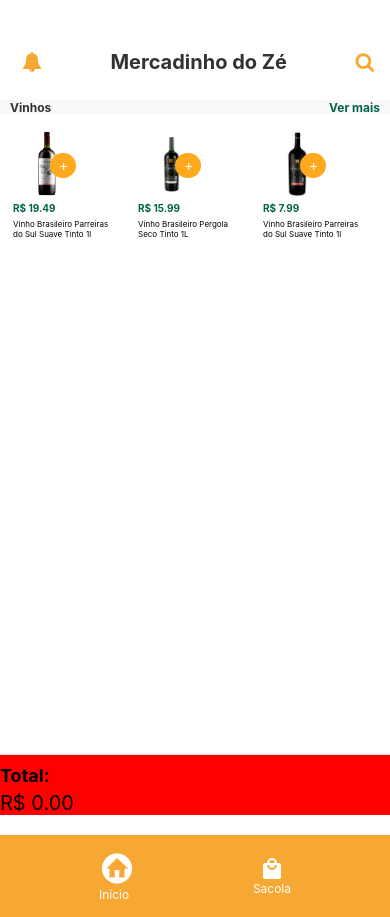
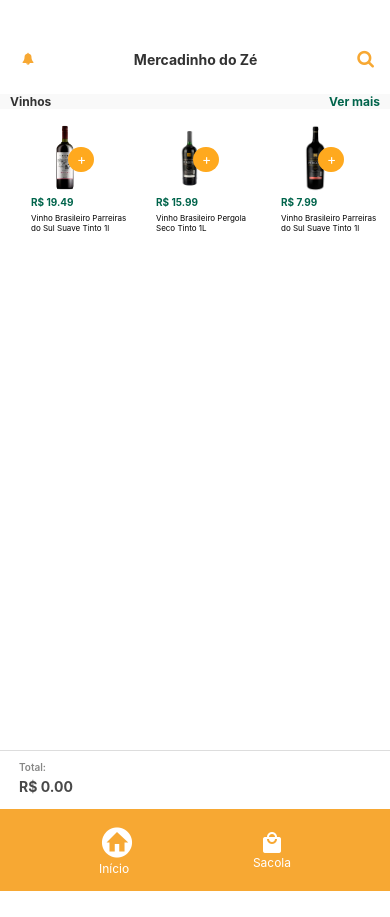
Before and after one commit to RodrigoGottschall/appMz-, a React Native app in the folder mercadinho-do-ze/: screen /Home in a window 390 px wide. After the commit the page ends 891 px from the top, so only its background shows below. Built offline with nearby package versions, Linux system fonts and the light colour scheme.

Commit message:
total price font and size

```diff
--- a/mercadinho-do-ze/components/HeaderHome/Header.tsx
+++ b/mercadinho-do-ze/components/HeaderHome/Header.tsx
@@ -7,9 +7,9 @@ const HeaderHome: React.FC = () => {
   return (
     <>
       <View style={styles.containerOuter}>
-        <Icon name="bell" size={20} color="#F7A833" />
+        <Icon name="bell" size={12} color="#F7A833" />
         <Text style={styles.title}>Mercadinho do Zé</Text>
-        <Icon name="search" size={20} color="#F7A833" />
+        <Icon name="search" size={18} color="#F7A833" />
       </View>
       <WineTextContainer />
     </>
@@ -26,7 +26,7 @@ const styles = StyleSheet.create({
     paddingRight: 16,
   },
   title: {
-    fontSize: 20,
+    fontSize: 14,
     fontWeight: "bold",
     textAlign: "center",
     color: "#323232",
--- a/mercadinho-do-ze/components/HomeBody.tsx
+++ b/mercadinho-do-ze/components/HomeBody.tsx
@@ -79,21 +79,26 @@ const styles = StyleSheet.create({
   },
   flatListContent: {
     paddingBottom: 50,
+    paddingLeft: 18,
     justifyContent: "space-between",
   },
   calculationContainer: {
     paddingTop: 10,
+    paddingLeft: 19,
+    paddingBottom: 14,
     borderTopWidth: 1,
     borderTopColor: "#ddd",
-    backgroundColor: "red",
   },
   totalLabel: {
-    fontSize: 18,
-    fontWeight: "bold",
+    fontSize: 10,
+    fontWeight: "600",
     marginBottom: 5,
+    color: "#878786",
   },
   totalPrice: {
-    fontSize: 20,
+    fontSize: 14,
+    fontWeight: "700",
+    color: "#494949",
   },
   wineCard: {
     flex: 1,
--- a/mercadinho-do-ze/screens/HomeScreen.tsx
+++ b/mercadinho-do-ze/screens/HomeScreen.tsx
@@ -25,7 +25,6 @@ const styles = StyleSheet.create({
   container: {
     backgroundColor: "#fff",
     paddingTop: 50,
-    paddingBottom: 20,
   },
 });
 
```
